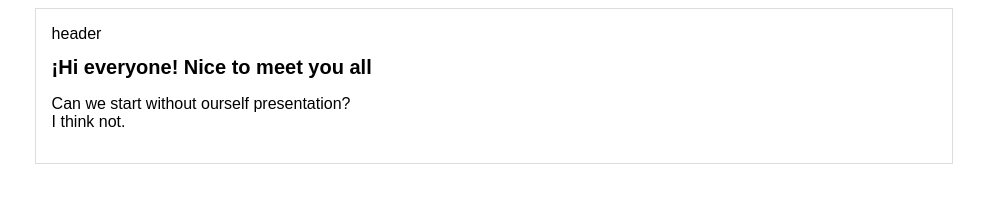
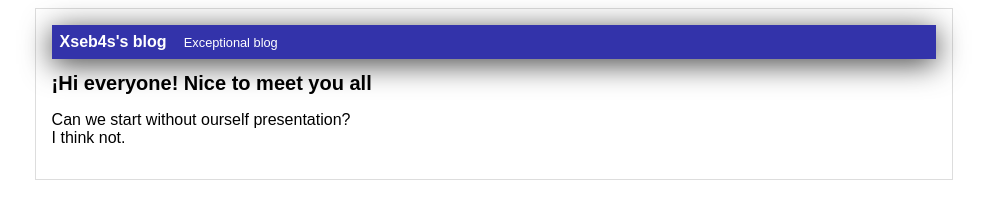
Before and after one commit to Xseb4s/webtest, a plain HTML site: page index.html in a window 1280 px wide. Shown: the whole page, without its empty margins (146-1133 px from the left). Drawn offline with Linux system fonts and the light colour scheme.

Commit message:
stilized header

```diff
--- a/index.html
+++ b/index.html
@@ -9,7 +9,10 @@
     <body>
     <div id="container">
         <div id="header">
-            header
+            Xseb4s's blog
+            <span id="tagline">
+                Exceptional blog
+            </span>
         </div>
         <div id="post">
             <h1>¡Hi everyone! Nice to meet you all</h1>
--- a/style/estilos.css
+++ b/style/estilos.css
@@ -2,6 +2,19 @@ body {
     text-align: center;
     font-family: "Arial";
     font-size: 16px;
+}
+#header{
+    background:#33A;
+    box-shadow: 0px 5px 30px 0px rgba(0,0,0,0.75);
+    color:white;
+    font-weight: bold;
+    margin: 0;
+    padding: 0.5em;
+}
+#header #tagline{
+    padding: 0 0 0 1em;
+    font-weight: normal;
+    font-size: 0.8em;
 }
 #container{
     width: 70%;
```
Lines whose indentation alone changed are shown as unchanged.
